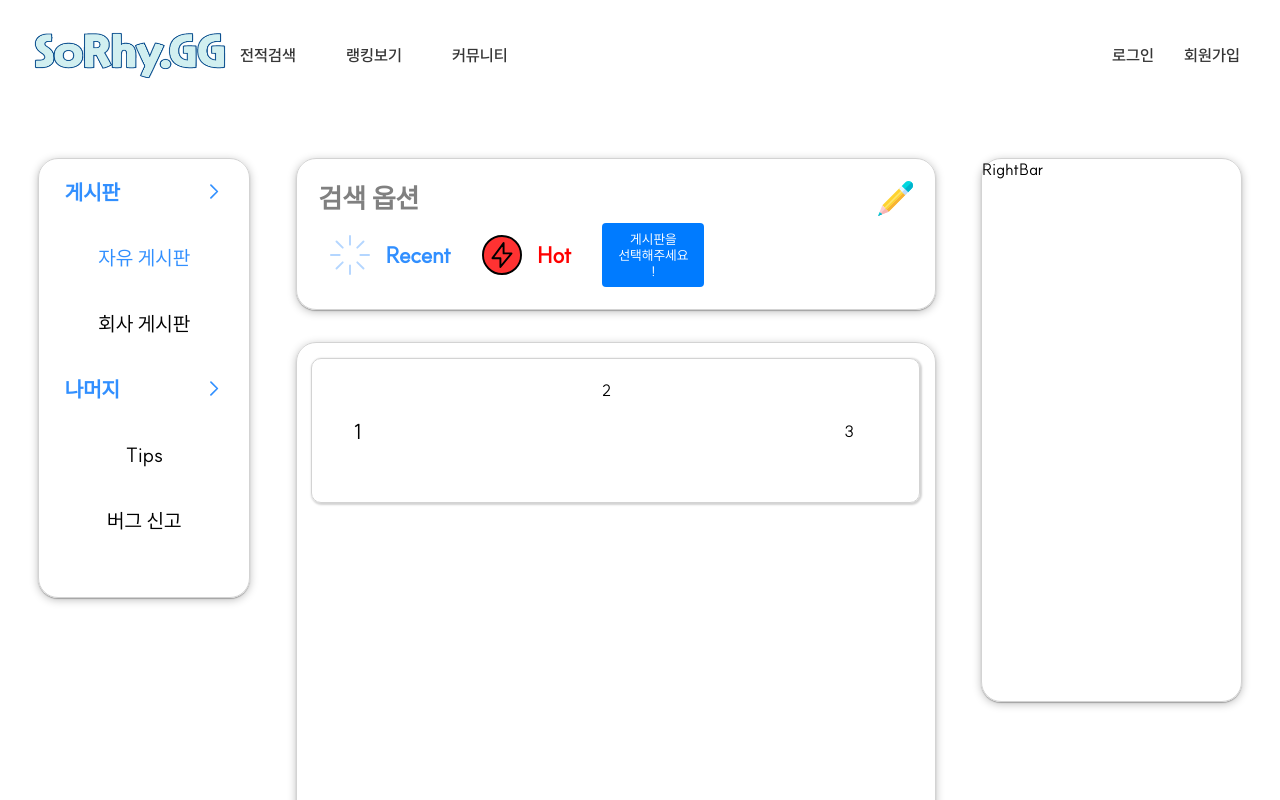
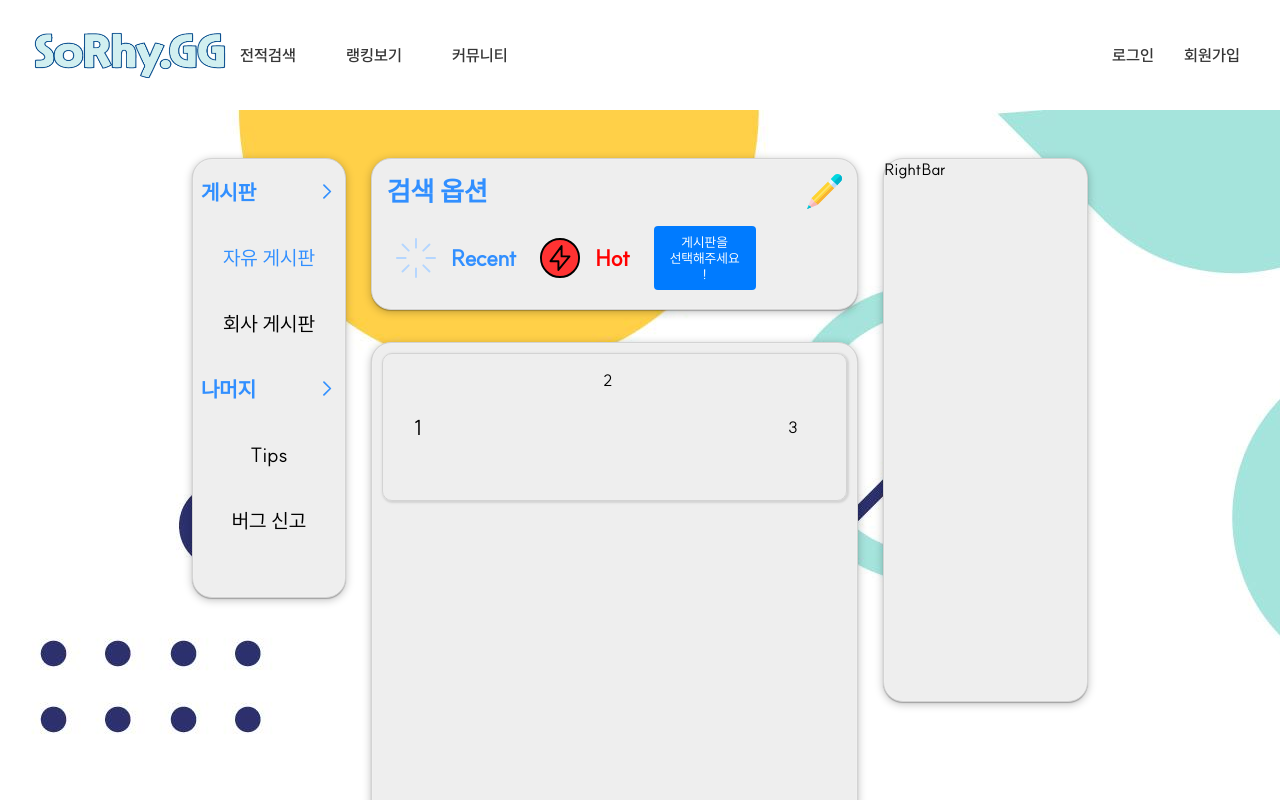
Before and after one commit to yryryr96/refactor_sorhy, a Next.js app in the folder frontend/: page /articles in a window 1280 px wide. Shown: the top 800 px of the page. Built offline with nearby package versions, Linux system fonts and the light colour scheme.

Commit message:
Feat : Articles 레이아웃 변경 및 배경 적용

```diff
--- a/frontend/src/pageComponents/articles/Articles.Styled.tsx
+++ b/frontend/src/pageComponents/articles/Articles.Styled.tsx
@@ -1,13 +1,22 @@
 import styled, { css } from 'styled-components';
+
+const Container = styled.div`
+    display: flex;
+    position: relative;
+    width: 100vw;
+    height: 100vh;
+`;
 
 const StyledArticles = styled.div`
     display: flex;
     flex-direction: row;
-
+    position : relative;
     width: 100vw;
-    height: 100vh;
-
-    padding: 6vh 3vw;
+    height: 110vh; //추후 수정 필요 임의값
+    background-image : url('/background1.jpg');
+    padding: 6vh 15vw;
+    gap : 2vw;
+    z-index : 1;
 `;
 
-export { StyledArticles };
+export { StyledArticles,Container };
--- a/frontend/src/pageComponents/articles/components/mainbar/Mainbar.Styled.tsx
+++ b/frontend/src/pageComponents/articles/components/mainbar/Mainbar.Styled.tsx
@@ -4,7 +4,7 @@ const StyledMainBar = styled.div`
     display: flex;
     flex-direction: column;
     align-items: center;
-    width: 90vw;
+    width: 60vw;
     height: 100vh;
     gap: 4vh;
 `;
--- a/frontend/src/pageComponents/articles/components/mainbar/contents/Contents.Styled.tsx
+++ b/frontend/src/pageComponents/articles/components/mainbar/contents/Contents.Styled.tsx
@@ -3,10 +3,11 @@ import styled, { css } from 'styled-components';
 const StyledContentsBox = styled.div`
     display: flex;
     flex-direction: column;
-    width: 50vw;
+    width: 38vw;
     height: 74vh;
     padding: 2% 2%;
     border: 1px solid lightgray;
+    background-color : #EEEEEE;
     border-radius: 20px;
     box-shadow: rgba(0, 0, 0, 0.25) 0px 0.0625em 0.0625em, rgba(0, 0, 0, 0.25) 0px 0.125em 0.5em,
         rgba(255, 255, 255, 0.1) 0px 0px 0px 1px inset;
--- a/frontend/src/pageComponents/articles/components/mainbar/searchbar/Searchbar.Styled.tsx
+++ b/frontend/src/pageComponents/articles/components/mainbar/searchbar/Searchbar.Styled.tsx
@@ -3,11 +3,12 @@ import styled, { css } from 'styled-components';
 const StyledSearchBar = styled.div`
     display: flex;
     flex-direction: column;
-    width: 50vw;
+    width: 38vw;
     height: 19vh;
     padding: 3% 3%;
     border: 1px solid lightgray;
     border-radius: 20px;
+    background-color : #EEEEEE;
     box-shadow: rgba(0, 0, 0, 0.25) 0px 0.0625em 0.0625em, rgba(0, 0, 0, 0.25) 0px 0.125em 0.5em,
         rgba(255, 255, 255, 0.1) 0px 0px 0px 1px inset;
     gap: 10%;
@@ -21,7 +22,7 @@ const TopContainer = styled.div`
 
     font-size: 27px;
     font-weight: bold;
-    color: gray;
+    color: #318fff;
 `;
 
 const BottomContainer = styled.div`
--- a/frontend/src/pageComponents/articles/components/rightbar/Rightbar.Styled.tsx
+++ b/frontend/src/pageComponents/articles/components/rightbar/Rightbar.Styled.tsx
@@ -2,10 +2,11 @@ import styled, { css } from 'styled-components';
 
 const StyledRightBar = styled.div`
     display: flex;
-    width: 32vw;
+    width: 40vw;
     height: 68vh;
     border: 1px solid lightgray;
     border-radius: 20px;
+    background-color : #EEEEEE;
     box-shadow: rgba(0, 0, 0, 0.25) 0px 0.0625em 0.0625em, rgba(0, 0, 0, 0.25) 0px 0.125em 0.5em,
         rgba(255, 255, 255, 0.1) 0px 0px 0px 1px inset;
 `;
--- a/frontend/src/pageComponents/articles/components/rightbar/index.tsx
+++ b/frontend/src/pageComponents/articles/components/rightbar/index.tsx
@@ -4,6 +4,7 @@ import { StyledRightBar } from './Rightbar.Styled';
 
 const RightBar = () => {
     return <StyledRightBar>RightBar</StyledRightBar>;
+
 };
 
 export default RightBar;
--- a/frontend/src/pageComponents/articles/components/sidebar/Sidebar.Styled.tsx
+++ b/frontend/src/pageComponents/articles/components/sidebar/Sidebar.Styled.tsx
@@ -2,14 +2,17 @@ import styled, { css } from 'styled-components';
 
 const StyledSideBar = styled.div`
     display: flex;
+    position : relative;
     flex-direction: column;
-    width: 26vw;
+    width: 30vw;
     height: 55vh;
     border: 1px solid lightgray;
+    background-color : #EEEEEE;
     border-radius: 20px;
     box-shadow: rgba(0, 0, 0, 0.25) 0px 0.0625em 0.0625em, rgba(0, 0, 0, 0.25) 0px 0.125em 0.5em,
         rgba(255, 255, 255, 0.1) 0px 0px 0px 1px inset;
     gap: -1%;
+    z-index : 2;
 `;
 
 const StyledSideItem = styled.div.attrs<any>((props) => ({
--- a/frontend/src/pageComponents/articles/index.tsx
+++ b/frontend/src/pageComponents/articles/index.tsx
@@ -3,18 +3,20 @@
 import SideBar from './components/sidebar';
 import MainBar from './components/mainbar';
 import RightBar from './components/rightbar';
-import { StyledArticles } from './Articles.Styled';
+import { Container, StyledArticles } from './Articles.Styled';
 import { useArticleStore } from '@/stores/useArticleStore';
 useArticleStore;
 const Articles = () => {
     const selectbtn = useArticleStore((state) => state.selectbtn);
 
     return (
-        <StyledArticles>
-            <SideBar selectbtn={selectbtn} />
-            <MainBar selectbtn={selectbtn} />
-            <RightBar />
-        </StyledArticles>
+        <Container>
+            <StyledArticles>
+                <SideBar selectbtn={selectbtn} />
+                <MainBar selectbtn={selectbtn} />
+                <RightBar />
+            </StyledArticles>
+        </Container>
     );
 };
 
```
Also changed, not shown: frontend/public/background1.jpg (added).
